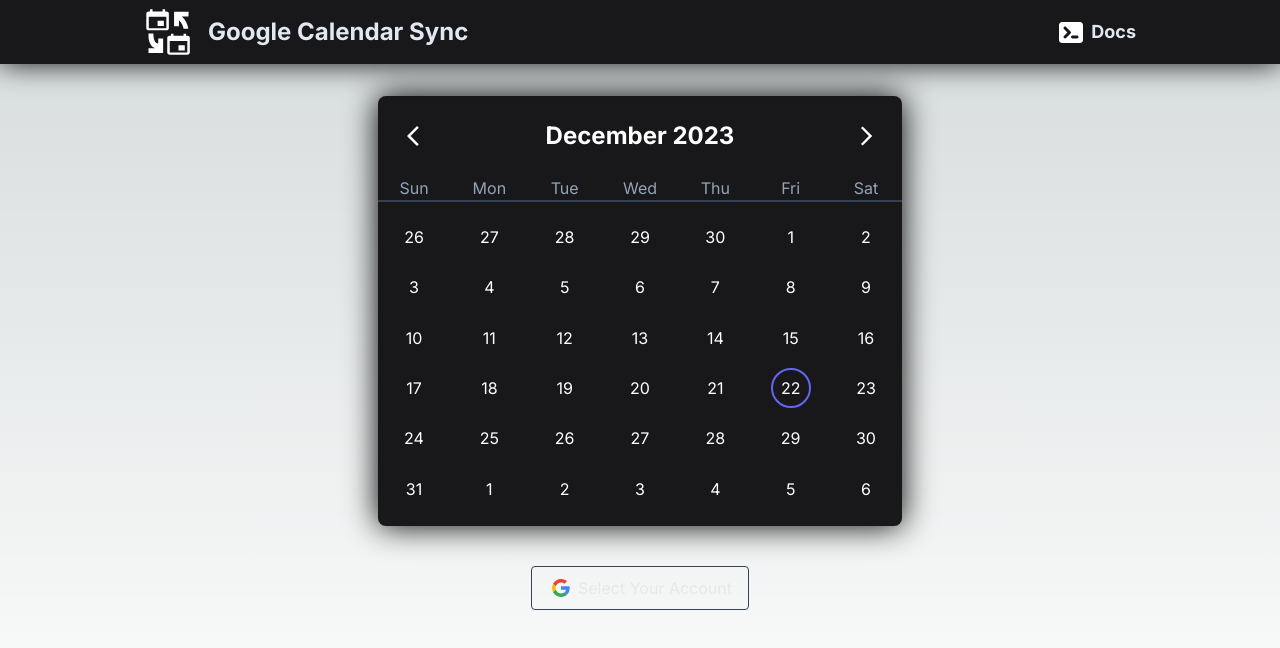
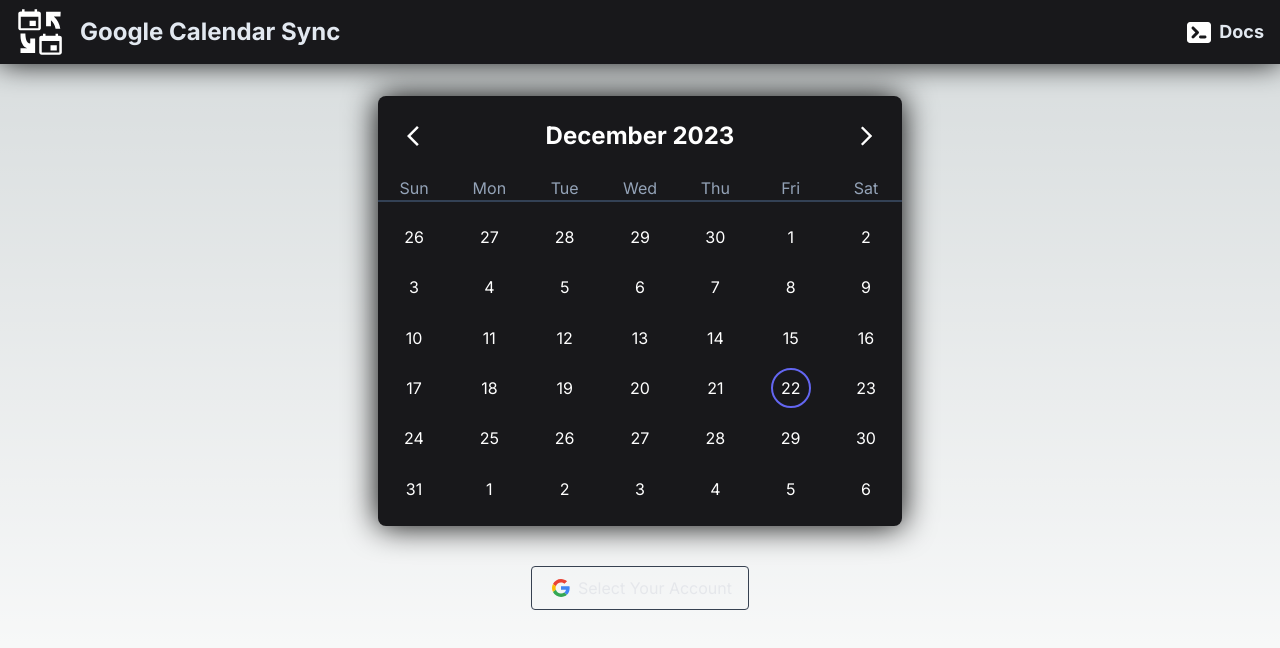
Before and after one commit to lambersond/google-calendar-sync, a Next.js app: page / in a window 1280 px wide. Shown: the top 648 px of the page. Built offline with nearby package versions, Linux system fonts and the light colour scheme.

Commit message:
style: set page max width to xl

```diff
--- a/src/app/layout.tsx
+++ b/src/app/layout.tsx
@@ -19,7 +19,7 @@ export default function RootLayout({
     <html lang='en'>
       <body className={inter.className}>
         <NavigationBar />
-        <main className='flex min-h-screen min-w-screen flex-col items-center py-24 gap-8'>
+        <main className='flex min-h-screen max-w-screen-xl mx-auto min-w-screen flex-col items-center py-24 gap-8'>
           {children}
         </main>
       </body>
--- a/src/components/common/navigation-bar/navigation-bar.tsx
+++ b/src/components/common/navigation-bar/navigation-bar.tsx
@@ -5,7 +5,7 @@ import { DocsIcon } from '../icons/docs-icon'
 export function NavigationBar() {
   return (
     <div className='fixed top-0 left-0 w-full h-16 shadow-nav bg-zinc-900'>
-      <div className='flex items-center h-full max-w-screen-lg mx-auto px-4 justify-between'>
+      <div className='flex items-center h-full max-w-screen-xl mx-auto px-4 justify-between'>
         <Link href='/' className='flex gap-4 items-center'>
           <CalendarSyncIcon width={48} height={48} fill='#FFF' />
           <p className='text-2xl font-bold text-slate-200'>Google Calendar Sync</p>
```
Also changed, not shown: 1 other file (tests, documents, lock files or other folders).
